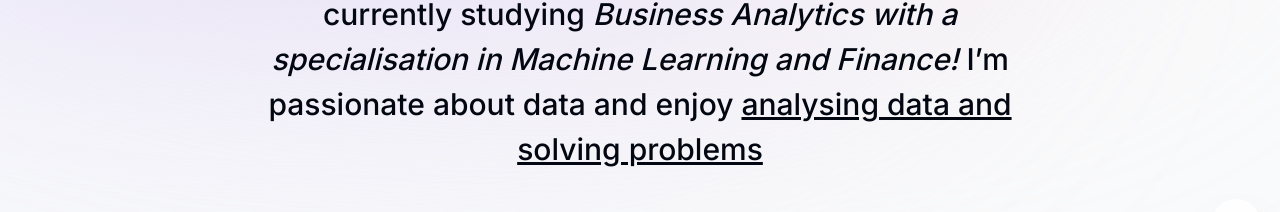
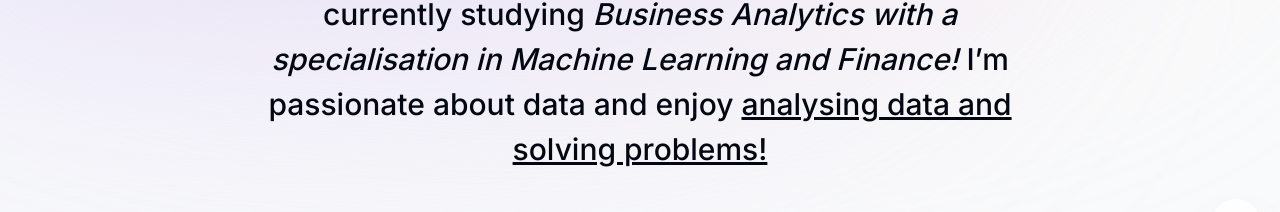
Before and after one commit to yushanedi/portfolio-website-edi, a Next.js app: page / in a window 1280 px wide. Shown: the part 533-745 px from the top of the page. Built offline with nearby package versions, Linux system fonts and the light colour scheme; no server answers.

Commit message:
changed to !

```diff
--- a/components/intro.tsx
+++ b/components/intro.tsx
@@ -68,7 +68,7 @@ export default function Intro() {
         <span className="font-bold">Hello! I’m Edison, a second year student at NUS!</span>
         {" "} I'm currently studying <span className="italic">Business Analytics with a specialisation in Machine Learning and Finance!</span>
         {" "}
-        I’m passionate about data and enjoy <span className="underline">analysing data and solving problems</span>
+        I’m passionate about data and enjoy <span className="underline">analysing data and solving problems!</span>
       </motion.h1>
 
       <motion.div
```
